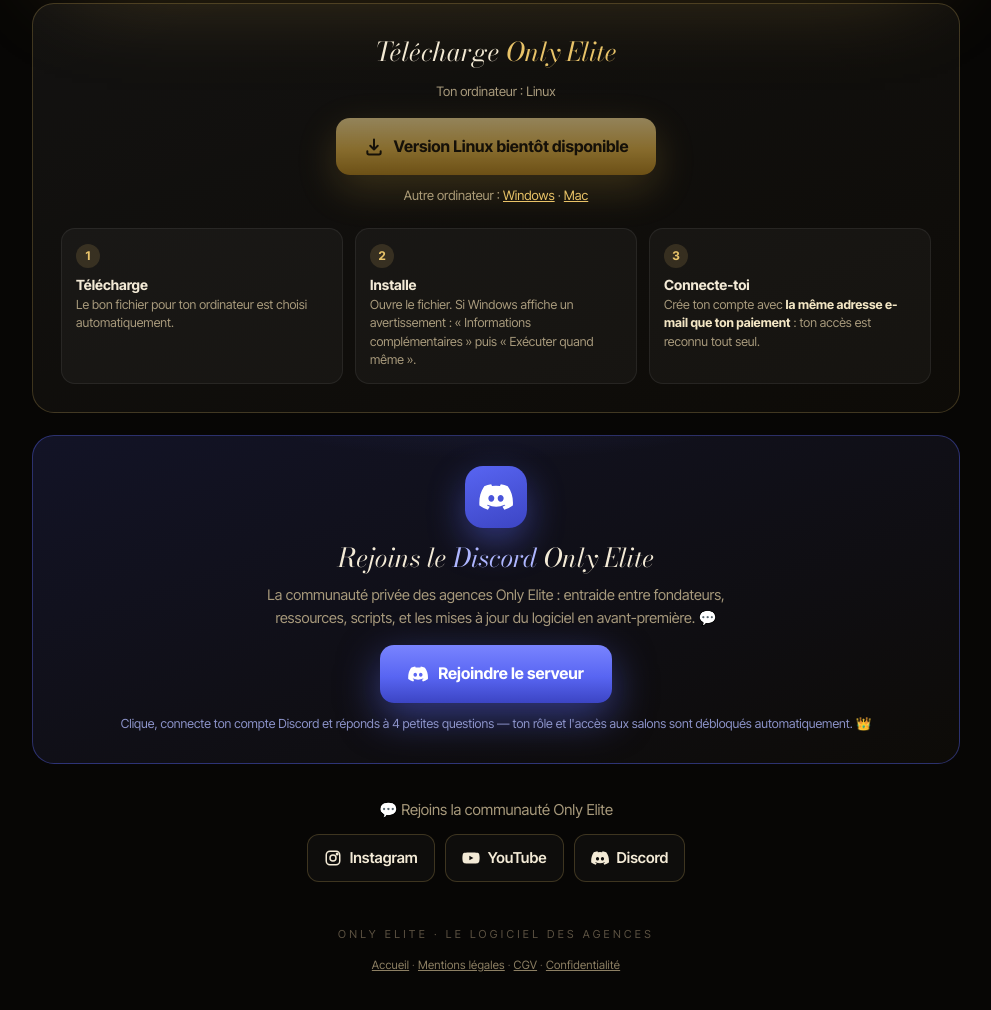
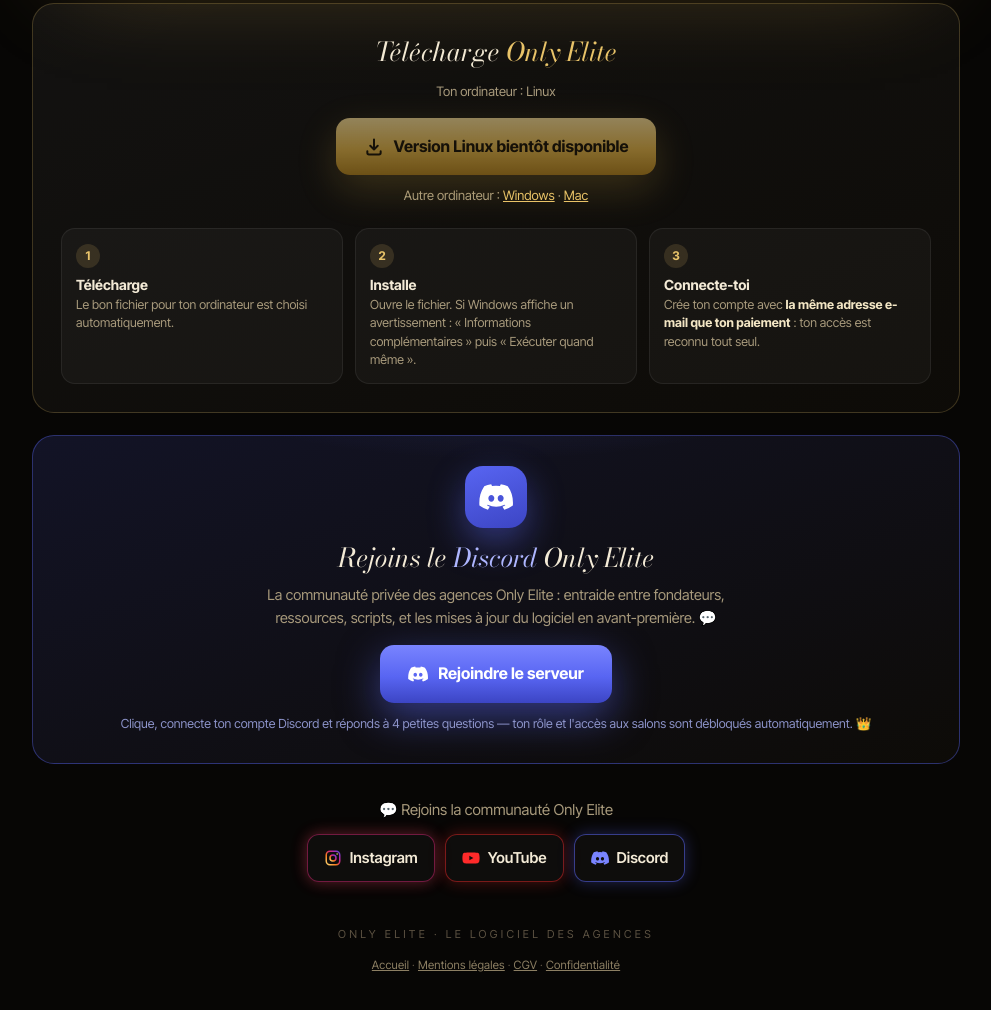
Before and after one commit to Maltablender/onlyelite, a plain HTML site: page merci.html in a window 1280 px wide. Shown: the part 991-2001 px from the top of the page, without its empty margins (144-1135 px from the left). Drawn offline with nearby package versions, Linux system fonts and the light colour scheme.

Commit message:
Boutons sociaux aux couleurs des marques avec lueur
Co-Authored-By: Claude Opus 4.8 <noreply@anthropic.com>
Claude-Session: https://claude.ai/code/session_01NJfScyJkzzCzdrW18hiAmn

```diff
--- a/merci.html
+++ b/merci.html
@@ -40,9 +40,18 @@ h1{font:400 clamp(32px,6vw,52px)/1.08 "Bodoni Moda",Georgia,serif;margin:6px 0 1
 .mac a{color:var(--gold)}.mac ol{margin:8px 0 0 18px;padding:0;color:#d8ccb0;font-size:13.5px}.mac small{color:#8c7f63}
 .soc{margin-top:34px;text-align:center}.soc p{color:var(--mut);margin:0 0 12px}
 .soc .row{display:flex;gap:10px;justify-content:center;flex-wrap:wrap}
-.soc a{display:inline-flex;align-items:center;gap:8px;padding:11px 16px;border-radius:12px;border:1px solid var(--line);color:var(--txt);text-decoration:none;font-weight:600;background:rgba(255,255,255,.03)}.soc a:hover{border-color:rgba(233,196,106,.5)}
-.soc a.off{opacity:.45;pointer-events:none}
+.soc a{display:inline-flex;align-items:center;gap:8px;padding:11px 16px;border-radius:12px;border:1px solid var(--line);color:var(--txt);text-decoration:none;font-weight:600;background:rgba(255,255,255,.03);transition:box-shadow .22s,border-color .22s,transform .15s}
+.soc a:hover{transform:translateY(-2px)}
+.soc a.off{opacity:.45;pointer-events:none;box-shadow:none!important}
 .soc svg{width:18px;height:18px}
+#sIg{border-color:rgba(214,41,118,.5);box-shadow:0 0 16px rgba(214,41,118,.3),0 0 16px rgba(249,126,30,.14)}
+#sIg:hover{border-color:rgba(214,41,118,.85);box-shadow:0 0 26px rgba(214,41,118,.55),0 0 22px rgba(249,126,30,.3)}
+#sYt svg{color:#ff2a2a}
+#sYt{border-color:rgba(255,42,42,.45);box-shadow:0 0 16px rgba(255,42,42,.28)}
+#sYt:hover{border-color:rgba(255,42,42,.85);box-shadow:0 0 26px rgba(255,42,42,.55)}
+#sDc svg{color:#7984ff}
+#sDc{border-color:rgba(88,101,242,.55);box-shadow:0 0 16px rgba(88,101,242,.32)}
+#sDc:hover{border-color:rgba(88,101,242,.95);box-shadow:0 0 26px rgba(88,101,242,.6)}
 .dc{margin:22px auto 0;padding:30px 28px;border-radius:22px;text-align:center;position:relative;overflow:hidden;border:1px solid rgba(88,101,242,.4);background:radial-gradient(600px 220px at 50% -40%,rgba(88,101,242,.28),transparent 70%),linear-gradient(160deg,rgba(88,101,242,.14),rgba(233,196,106,.03))}
 .dc-badge{display:inline-flex;align-items:center;width:62px;height:62px;border-radius:18px;justify-content:center;margin:0 auto 10px;background:linear-gradient(160deg,#5865f2,#3c45c4);box-shadow:0 14px 36px rgba(88,101,242,.45)}
 .dc-badge svg{width:34px;height:34px;color:#fff}
@@ -104,7 +113,7 @@ footer{margin-top:44px;text-align:center;color:#5c5242;font-size:11px;letter-spa
 <section class="soc">
   <p>💬 Rejoins la communauté Only Elite</p>
   <div class="row">
-    <a id="sIg" class="off" target="_blank" rel="noopener"><svg viewBox="0 0 24 24" fill="none" stroke="currentColor" stroke-width="2"><rect x="3" y="3" width="18" height="18" rx="5"/><circle cx="12" cy="12" r="4"/><circle cx="17.5" cy="6.5" r="1" fill="currentColor"/></svg>Instagram</a>
+    <a id="sIg" class="off" target="_blank" rel="noopener"><svg viewBox="0 0 24 24" fill="none" stroke="url(#igG)" stroke-width="2"><defs><linearGradient id="igG" x1="0" y1="1" x2="1" y2="0"><stop offset="0" stop-color="#feda75"/><stop offset=".35" stop-color="#fa7e1e"/><stop offset=".6" stop-color="#d62976"/><stop offset=".85" stop-color="#962fbf"/><stop offset="1" stop-color="#4f5bd5"/></linearGradient></defs><rect x="3" y="3" width="18" height="18" rx="5"/><circle cx="12" cy="12" r="4"/><circle cx="17.5" cy="6.5" r="1" fill="#feda75" stroke="none"/></svg>Instagram</a>
     <a id="sYt" class="off" target="_blank" rel="noopener"><svg viewBox="0 0 24 24" fill="currentColor"><path d="M23 7.2a3 3 0 0 0-2.1-2.1C19 4.6 12 4.6 12 4.6s-7 0-8.9.5A3 3 0 0 0 1 7.2 31 31 0 0 0 .5 12 31 31 0 0 0 1 16.8a3 3 0 0 0 2.1 2.1c1.9.5 8.9.5 8.9.5s7 0 8.9-.5a3 3 0 0 0 2.1-2.1 31 31 0 0 0 .5-4.8 31 31 0 0 0-.5-4.8zM9.8 15.1V8.9l5.4 3.1-5.4 3.1z"/></svg>YouTube</a>
     <a id="sDc" class="off" target="_blank" rel="noopener"><svg viewBox="0 0 24 24" fill="currentColor"><path d="M20.3 4.4A19.8 19.8 0 0 0 15.4 3l-.6 1.3a18.3 18.3 0 0 0-5.6 0L8.6 3a19.7 19.7 0 0 0-4.9 1.4C.6 9 0 13.5.3 18a19.9 19.9 0 0 0 6 3l1.3-2.1a12.9 12.9 0 0 1-2-1l.5-.4a14.2 14.2 0 0 0 12 0l.5.4c-.7.4-1.3.7-2 1l1.3 2.1a19.9 19.9 0 0 0 6-3c.4-5.2-.7-9.7-3.6-13.6zM8.7 15.3c-1.2 0-2.1-1.1-2.1-2.4s.9-2.4 2.1-2.4 2.2 1.1 2.1 2.4c0 1.3-.9 2.4-2.1 2.4zm6.6 0c-1.2 0-2.1-1.1-2.1-2.4s.9-2.4 2.1-2.4 2.2 1.1 2.1 2.4c0 1.3-.9 2.4-2.1 2.4z"/></svg>Discord</a>
   </div>
```
